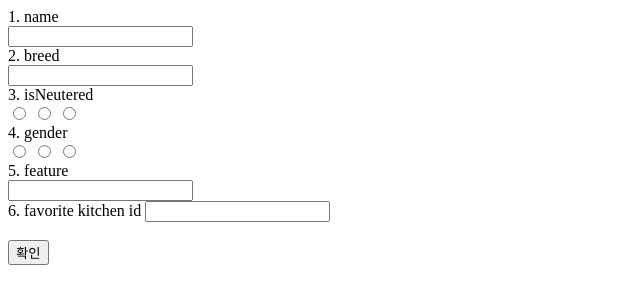
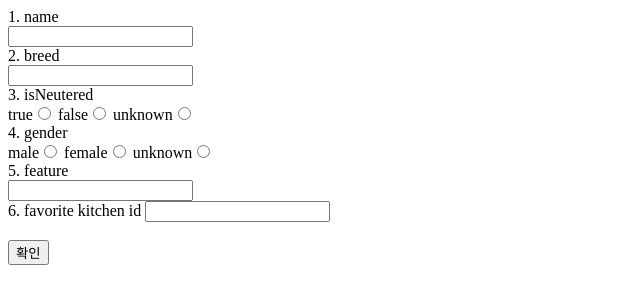
Before and after one commit to gns0304/PickCat, a Django app: page /register_cat in a window 1280 px wide. Shown: the top 304 px of the page, without its empty margins (0-640 px from the left). Run offline with Django 3.2, Linux system fonts and the light colour scheme.

Commit message:
register_cat2

```diff
--- a/mainApps/templates/register_cat.html
+++ b/mainApps/templates/register_cat.html
@@ -20,19 +20,19 @@
       <br />
       3. isNeutered
       <br />
-      <input type="radio" name="isNeutered" value="TRUE" />
-      <input type="radio" name="isNeutered" value="FALSE" />
-      <input type="radio" name="isNeutered" value="UNKNOWN" />
+      true<input type="radio" name="isNeutered" value="T" />
+      false<input type="radio" name="isNeutered" value="F" />
+      unknown<input type="radio" name="isNeutered" value="U" />
       <br />
       4. gender
       <br />
-      <input type="radio" name="gender" value="MALE" />
-      <input type="radio" name="gender" value="FEMALE" />
-      <input type="radio" name="gender" value="UNKNOWN" />
+      male<input type="radio" name="gender" value="M" />
+      female<input type="radio" name="gender" value="F" />
+      unknown<input type="radio" name="gender" value="U" />
       <br />
       5. feature
       <br />
-      <input type="text" name="name" />
+      <input type="text" name="feature" />
       <br />
       6. favorite kitchen id
       <input type="text" name="kitchenid" />
@@ -45,16 +45,20 @@
       function values() {
         alert("onclick");
         var name = document.querySelectorAll('input[id="name"]:checked');
+        console.log(name);
         var breed = document.querySelectorAll('input[id="bread"]:checked');
-        var isNeutered = document.querySelectorAll(
-          'input[id="isNeutered"]:checked'
-        );
-        var gender = document.querySelectorAll('input[id="gender"]:checked');
+        console.log(breed);
+        var isNeutered = document.getElementById('isNeutered').value;
+        var gender = document.getElementById('gender').value;
+        console.log(gender);
         var feature = document.querySelectorAll(
           'input[type="feature"]:checked'
         );
+        console.log(feature);
         var kitchenid = document.querySelectorAll('input[id="kitchenid"]:checked');
+        console.log(kitchenid);
       }
+
     </form>
   </body>
 </html>
--- a/mainApps/views.py
+++ b/mainApps/views.py
@@ -24,7 +24,7 @@ def register_cat(request):
         post.breed = request.POST['breed']
         post.isNeutered = request.POST['isNeutered']
         post.gender = request.POST['gender']
-        post.feature = request.POST.get('is_private', False)
+        post.feature = request.POST['feature']
         #post.favoriteKitchen = request.POST['favoriteKitchen']
         post.favoriteKitchen = get_object_or_404(Kitchen,pk=request.POST.get('kitchenid',''))
         post.save()
```
